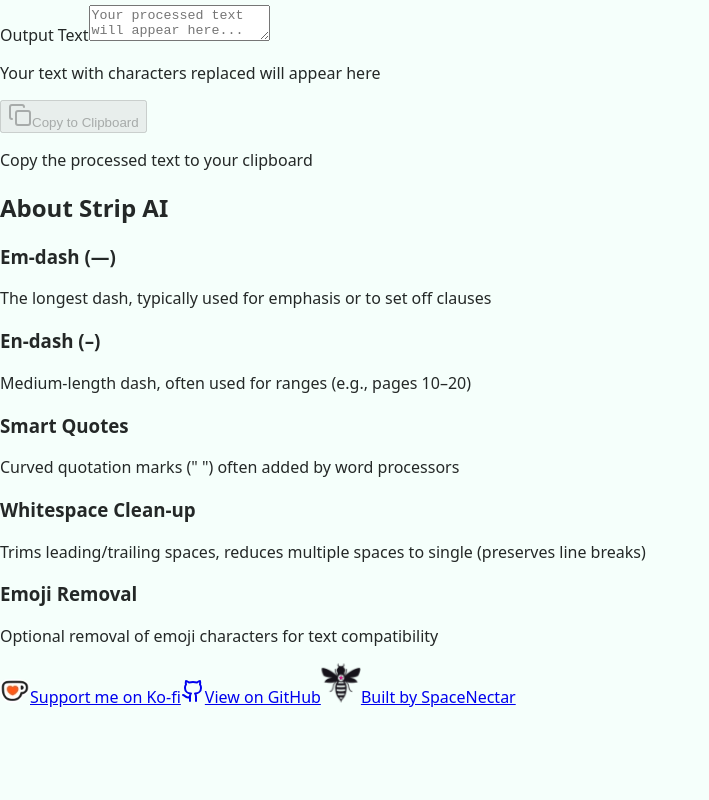
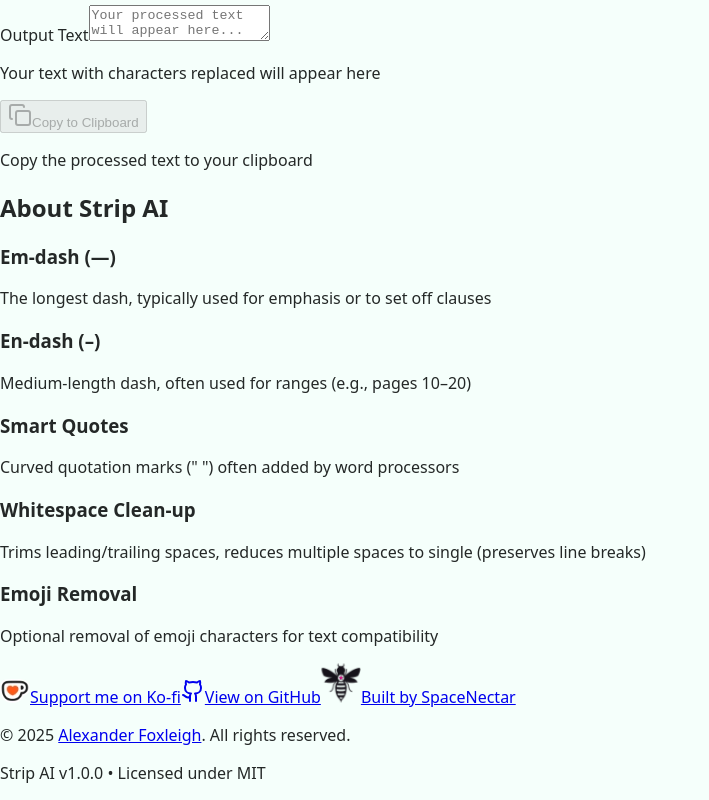
Before and after one commit to foxleigh81/strip-ai, a React (Vite) app: page / in a window 1280 px wide. Shown: the part 376-1176 px from the top of the page, without its empty margins (0-709 px from the left). Before the commit the page ends 1084 px from the top, so only its background shows below. Built offline with nearby package versions, Linux system fonts and the light colour scheme.

Commit message:
Updates readme and adds copyright and version number to footer

```diff
--- a/package.json
+++ b/package.json
@@ -1,7 +1,7 @@
 {
   "name": "strip-ai",
   "private": true,
-  "version": "0.0.0",
+  "version": "1.0.0",
   "type": "module",
   "description": "Strip AI - De-AI-fy your text",
   "repository": "https://github.com/foxleigh81/strip-ai",
--- a/src/App.tsx
+++ b/src/App.tsx
@@ -3,6 +3,7 @@ import { Button } from '@/components/ui/button'
 import { Textarea } from '@/components/ui/textarea'
 import { Label } from '@/components/ui/label'
 import { Checkbox } from '@/components/ui/checkbox'
+import packageJson from '../package.json'
 
 // Lazy load icons to reduce initial bundle size
 const Copy = lazy(() => import('lucide-react').then(mod => ({ default: mod.Copy })))
@@ -237,6 +238,10 @@ function App() {
               />
               Built by SpaceNectar
             </a>
+            <div className="text-xs text-gray-500 mt-2">
+              <p>© {new Date().getFullYear()} <a href="https://www.alexfoxleigh.com" target="_blank" rel="noopener noreferrer" className="text-gray-600 hover:text-gray-800 transition-colors">Alexander Foxleigh</a>. All rights reserved.</p>
+              <p>Strip AI v{packageJson.version} • Licensed under MIT</p>
+            </div>
           </div>
         </footer>
       </div>
```
Also changed, not shown: 1 other file (tests, documents, lock files or other folders).
